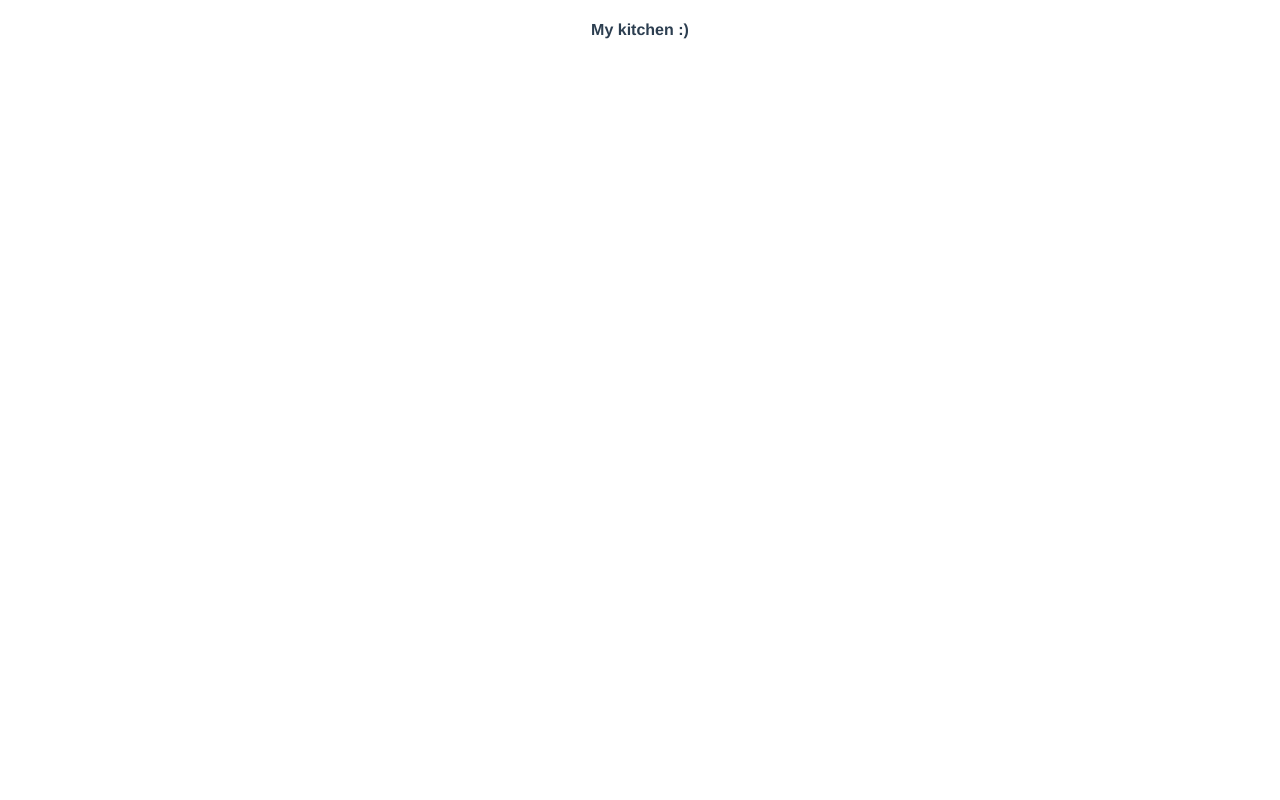
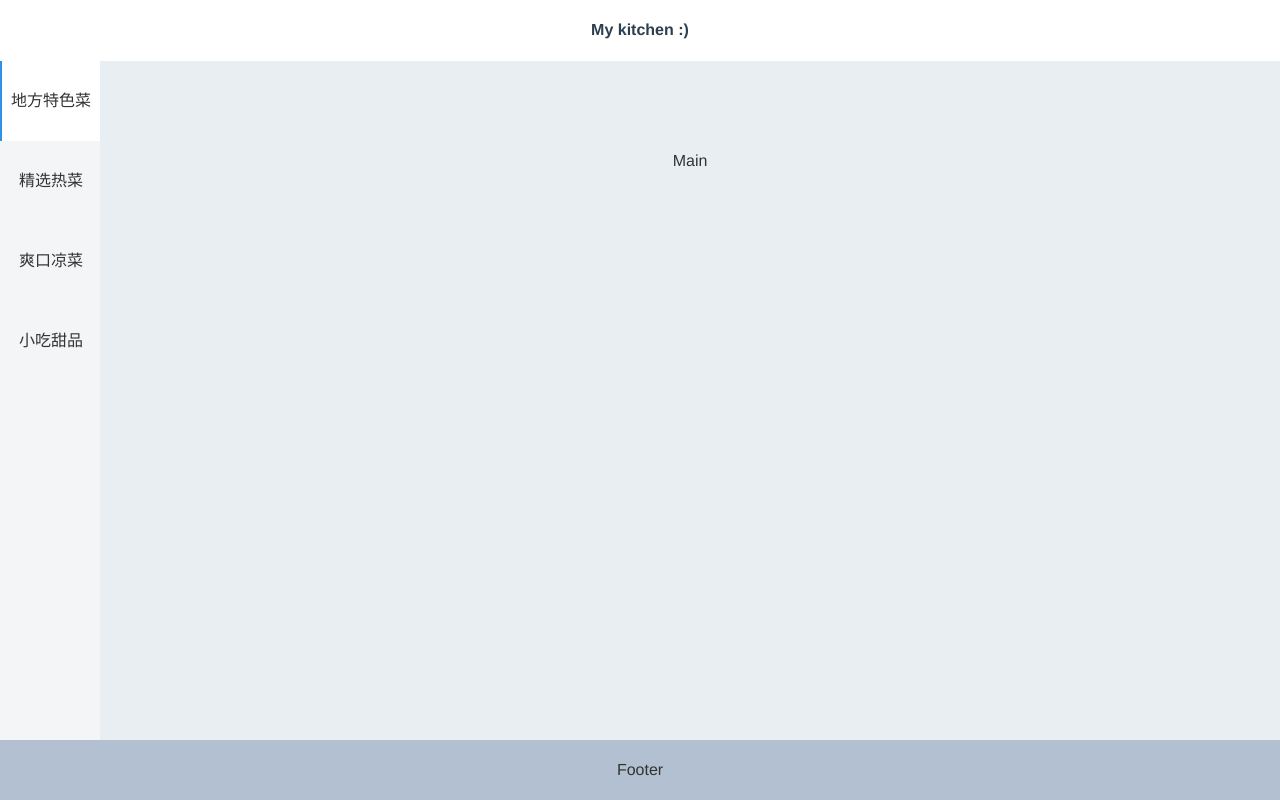
Before and after one commit to ldt1997/vue-mykitchen, a Vue app: page /#/goods in a window 1280 px wide. Built offline with nearby package versions, Linux system fonts and the light colour scheme.

Commit message:
feat: 商品页布局

```diff
--- a/src/App.vue
+++ b/src/App.vue
@@ -2,7 +2,7 @@
   <div id="app">
     <Header :title="title" />
     <!-- 路由匹配到的组件将渲染在这里 -->
-    <router-view></router-view>
+    <div class="router-container"><router-view></router-view></div>
   </div>
 </template>
 
@@ -27,5 +27,18 @@ export default {
   -webkit-font-smoothing: antialiased;
   -moz-osx-font-smoothing: grayscale;
   color: #2c3e50;
+  height: 100vh;
+  display: flex;
+  flex-direction: column;
+}
+.router-container {
+  flex: 1;
+}
+a {
+  text-decoration: none;
+  color: unset;
+}
+body {
+  margin: 0;
 }
 </style>
--- a/src/components/calendar/Calendar.vue
+++ b/src/components/calendar/Calendar.vue
@@ -41,6 +41,7 @@ export default {
   width: 100%;
   .actions {
     text-align: center;
+    padding: 0 8px;
     button {
       width: 100%;
       margin: 0 0 10px 0;
--- /dev/null
+++ b/src/components/goods/Goods.vue
@@ -0,0 +1,101 @@
+<template>
+  <div class="container">
+    <el-container>
+      <el-container>
+        <el-aside width="100px"
+          ><div
+            v-for="(item, index) in sideMenu"
+            :key="index"
+            :class="activeIndex === index ? 'menuItemActive' : 'menuItem'"
+            @click="onMenuClick(index)"
+          >
+            {{ item.title }}
+          </div></el-aside
+        >
+        <el-main><div>Main</div></el-main>
+      </el-container>
+      <el-footer>Footer</el-footer>
+    </el-container>
+  </div>
+</template>
+
+<script>
+export default {
+  name: "Calendar",
+  methods: {
+    onMenuClick: function(index) {
+      this.activeIndex = index;
+    },
+  },
+  data: function() {
+    return {
+      activeIndex: 0,
+      sideMenu: [
+        {
+          key: 0,
+          title: "地方特色菜",
+        },
+        {
+          key: 1,
+          title: "精选热菜",
+        },
+        {
+          key: 2,
+          title: "爽口凉菜",
+        },
+        {
+          key: 3,
+          title: "小吃甜品",
+        },
+      ],
+    };
+  },
+};
+</script>
+
+<style>
+.container .el-container {
+  height: 100%;
+}
+.container .el-container .el-container {
+  height: 0;
+}
+.el-footer {
+  background-color: #b3c0d1;
+  color: #333;
+  text-align: center;
+  line-height: 60px;
+}
+
+.el-aside {
+  background-color: #f4f5f7;
+  color: #333;
+  text-align: center;
+  line-height: 200px;
+}
+
+.el-main {
+  background-color: #e9eef3;
+  color: #333;
+  text-align: center;
+  line-height: 160px;
+}
+</style>
+
+<style scoped lang="less">
+.container {
+  width: 100%;
+  height: 100%;
+  .menuItem {
+    height: 80px;
+    line-height: 80px;
+    border-left: 0.15rem solid transparent;
+  }
+  .menuItemActive {
+    background: #fff;
+    height: 80px;
+    line-height: 80px;
+    border-left: 0.15rem solid #3190e8;
+  }
+}
+</style>
--- a/src/components/header/Header.vue
+++ b/src/components/header/Header.vue
@@ -1,6 +1,8 @@
 <template>
   <div class="header">
-    <h4>{{ title }}</h4>
+    <h4>
+      <router-link to="/">{{ title }}</router-link>
+    </h4>
   </div>
 </template>
 
--- a/src/components/home/Home.vue
+++ b/src/components/home/Home.vue
@@ -7,7 +7,7 @@
           <p>
             源于中国千年古法，融和现代制作工艺
           </p>
-          <p>坚守纯天然、0添加的良心品质深得消费者青睐</p>
+          <p>坚守0添加的良心品质深得消费者青睐</p>
         </div>
         <div class="right">
           <img
@@ -20,12 +20,14 @@
     <section class="menu">
       <el-row>
         <el-col :span="8" v-for="(item, index) in menu" :key="index">
-          <div class="item">
-            <i :class="item.icon"></i>
-            <p class="title">
-              <router-link :to="item.path">{{ item.title }}</router-link>
-            </p>
-          </div></el-col
+          <router-link :to="item.path"
+            ><div class="item">
+              <i :class="item.icon"></i>
+              <p class="title">
+                {{ item.title }}
+              </p>
+            </div></router-link
+          ></el-col
         >
       </el-row>
     </section>
@@ -107,7 +109,7 @@ export default {
   }
 }
 .item {
-  height: calc((100vw - 16px) / 3);
+  height: calc(100vw / 3);
   display: flex;
   flex-direction: column;
   align-items: center;
--- a/src/main.js
+++ b/src/main.js
@@ -4,6 +4,7 @@ import ElementUI from 'element-ui';
 import 'element-ui/lib/theme-chalk/index.css';
 import Home from "@/components/home/Home"
 import Calendar from "@/components/calendar/Calendar"
+import Goods from "@/components/goods/Goods"
 import App from './App.vue'
 
 Vue.use(VueRouter);
@@ -16,6 +17,10 @@ const routes = [{
   {
     path: '/calendar',
     component: Calendar
+  },
+  {
+    path: '/goods',
+    component: Goods
   }
 ]
 
```
